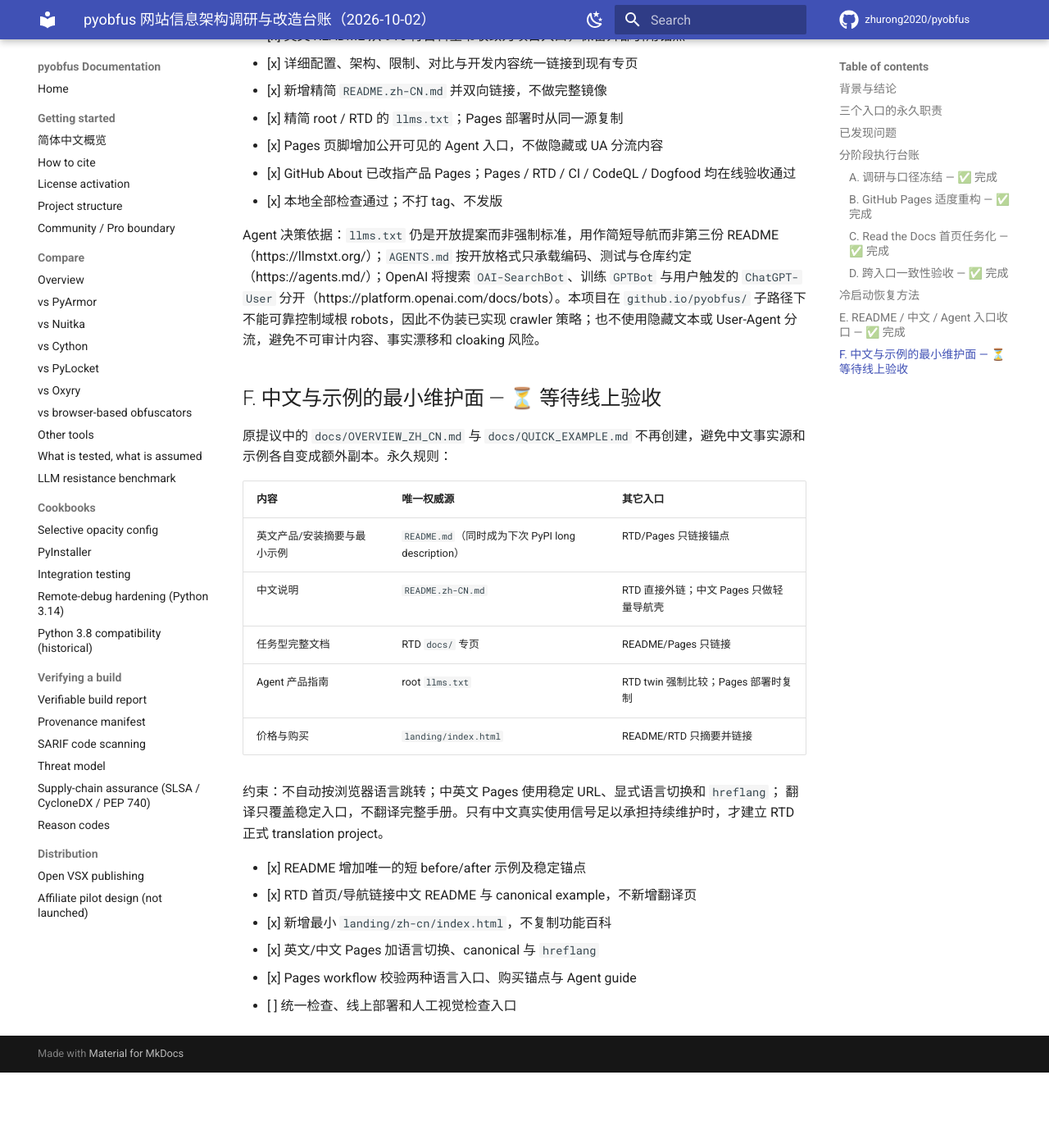
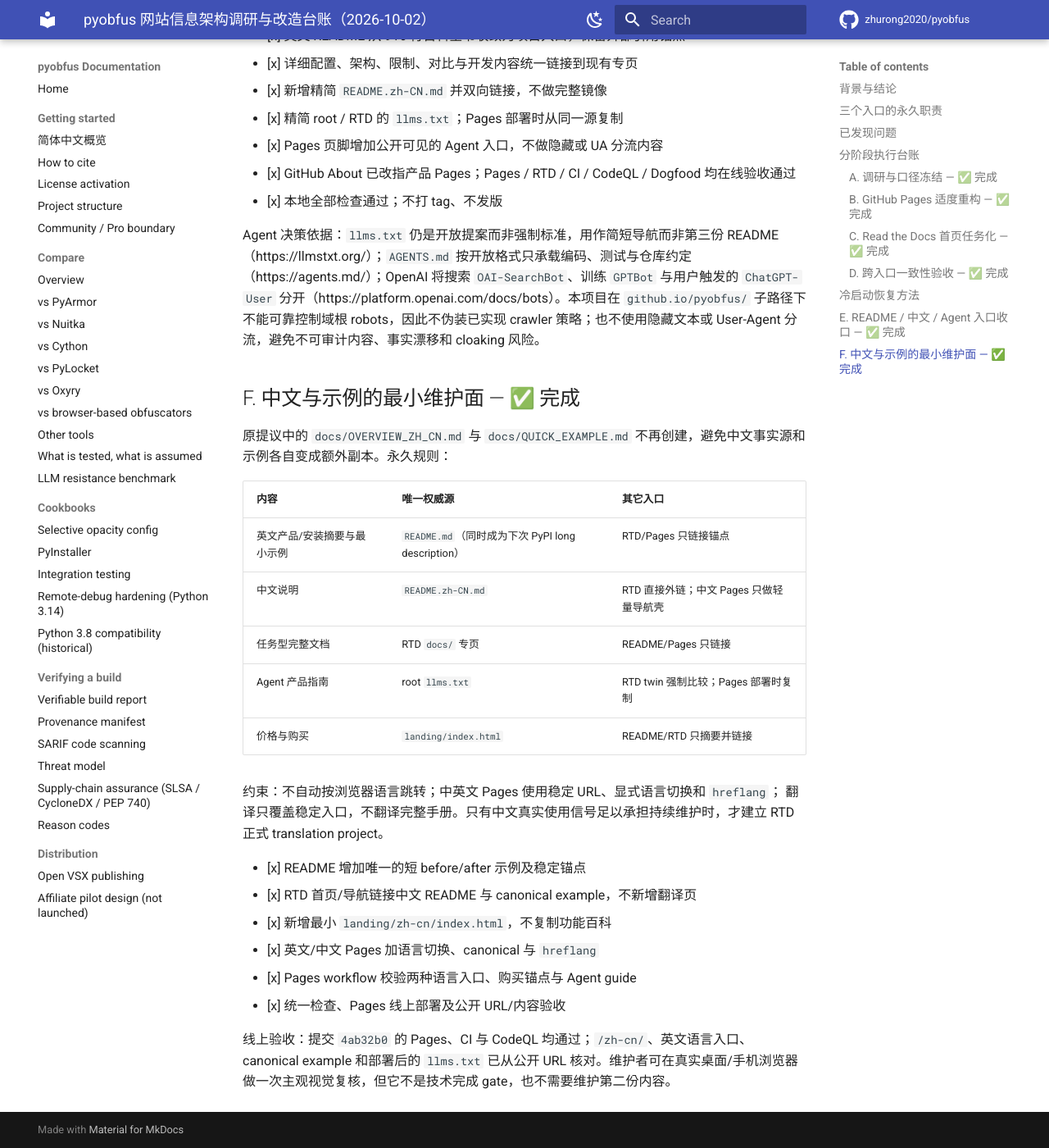
Before and after one commit to zhurong2020/pyobfus, an MkDocs documentation site: the page built from docs/SITE_INFORMATION_ARCHITECTURE_REVIEW_2026-10-02.md, in a window 1280 px wide and 1400 px high, scrolled down 2403 px. Shown: the whole window at 82% size. Built offline with MkDocs 1.6.1 and Material for MkDocs 9.7.7, drawn with Linux system fonts in a browser that asks for light colours; comment, search, counter and statistics services are not loaded; before the commit the page ends 3711 px from its top, so only the background shows below that.

Commit message:
docs(status): record bilingual site verification

```diff
--- a/docs/SITE_INFORMATION_ARCHITECTURE_REVIEW_2026-10-02.md
+++ b/docs/SITE_INFORMATION_ARCHITECTURE_REVIEW_2026-10-02.md
@@ -93,7 +93,7 @@
 子路径下不能可靠控制域根 robots，因此不伪装已实现 crawler 策略；也不使用隐藏文本或
 User-Agent 分流，避免不可审计内容、事实漂移和 cloaking 风险。
 
-## F. 中文与示例的最小维护面 — ⏳ 等待线上验收
+## F. 中文与示例的最小维护面 — ✅ 完成
 
 原提议中的 `docs/OVERVIEW_ZH_CN.md` 与 `docs/QUICK_EXAMPLE.md` 不再创建，避免中文事实源和
 示例各自变成额外副本。永久规则：
@@ -115,4 +115,8 @@
 - [x] 新增最小 `landing/zh-cn/index.html`，不复制功能百科
 - [x] 英文/中文 Pages 加语言切换、canonical 与 `hreflang`
 - [x] Pages workflow 校验两种语言入口、购买锚点与 Agent guide
-- [ ] 统一检查、线上部署和人工视觉检查入口
+- [x] 统一检查、Pages 线上部署及公开 URL/内容验收
+
+线上验收：提交 `4ab32b0` 的 Pages、CI 与 CodeQL 均通过；`/zh-cn/`、英文语言入口、
+canonical example 和部署后的 `llms.txt` 已从公开 URL 核对。维护者可在真实桌面/手机浏览器
+做一次主观视觉复核，但它不是技术完成 gate，也不需要维护第二份内容。
```
